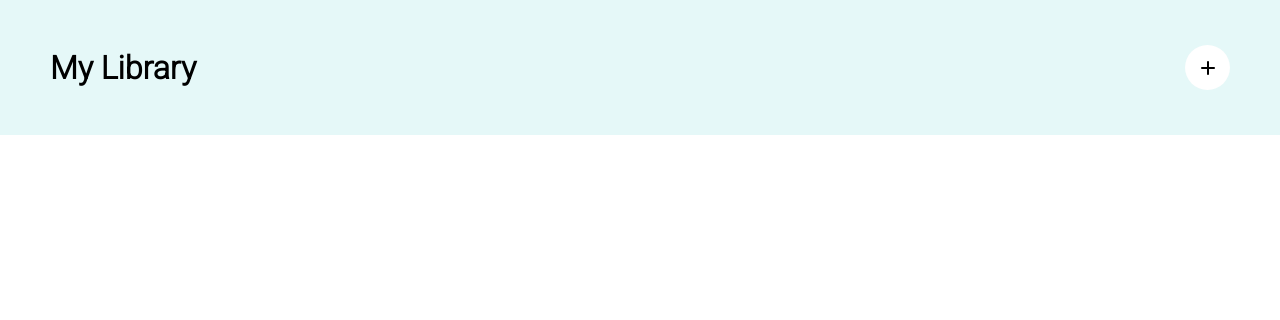
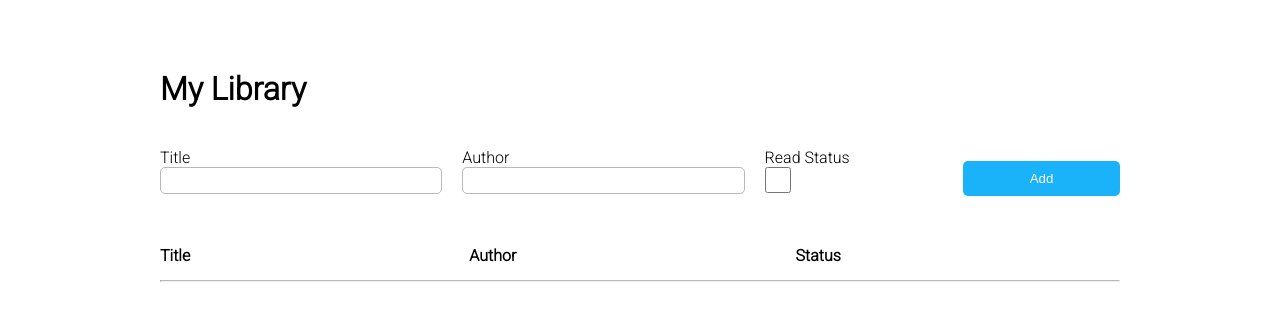
Before and after one commit to CarlosCapili/Web-Projects, a plain HTML site: page LibraryApp/index.html in a window 1280 px wide. Drawn offline with Linux system fonts and the light colour scheme.

Commit message:
Finished general layout

```diff
--- a/LibraryApp/index.html
+++ b/LibraryApp/index.html
@@ -9,14 +9,39 @@
 </head>
 <body>
     <div class="container">
-        <div class="header-container">
-            <h1>My Library</h1>
-            <div id="add"></div>
+        <h1>My Library</h1>
+        <div class="input-container">
+            <form class="add-container">
+                <div class="book-input">
+                    <label for="title">Title</label><br>
+                    <input type="text" id="title" required>
+                </div>
+
+                <div class="book-input">
+                    <label for="author">Author</label><br>
+                    <input type="text" id="author" required>
+                </div>
+
+                <div class="book-input">
+                    <label for="read-status">Read Status</label><br>
+                    <input type="checkbox" id="read-status">
+
+                </div>
+                <div class="book-input" id="submit">
+                    <button id="add">Add</button>
+                </div>
+            </form>
         </div>
 
-        <div class="book-container">
+        <div class="library-container">
+            <div class="book-container">
+                <h4 class="field">Title</h4>
+                <h4 class="field">Author</h4>
+                <h4 class="field">Status</h4>
+            </div>
+            <hr>
+        </div>
 
-        </div>
     </div>
 
 
--- a/LibraryApp/script.js
+++ b/LibraryApp/script.js
@@ -1,4 +1,8 @@
 let myLibrary = [];
+
+const addClicked = document.querySelector("#add");
+
+addClicked.addEventListener('click', addBookToLibrary);
 
 function Book() {
   // the constructor...
--- a/LibraryApp/style.css
+++ b/LibraryApp/style.css
@@ -6,25 +6,91 @@
 
 body {
     font-family: 'Roboto', sans-serif;
+    background-color: rgb(255, 255, 255);
+}
+
+h1 {
+    margin-top: 50px;
+    margin-bottom: 40px;
+}
+
+hr {
+    border-top: 1px solid rgb(185, 185, 185);
+    margin: 15px auto;
 }
 
 .container {
+    max-width: 1000px;
+    width: 100%;
+    margin-right: auto;
+    margin-left: auto;
+    padding: 20px;
 }
 
-.header-container {
+/* Input field styles */
+input[type='checkbox'] {
+    width: 26px;
+    height: 26px;
+    padding: 5px;
+    border: 1px solid rgb(185, 185, 185);
+}
+
+input[type='text'] {
+    width: 100%;
+    padding: 5px;
+    border: 1px solid rgb(185, 185, 185)
+}
+
+#title {
+    border-radius: 5px;
+}
+
+#author {
+    border-radius: 5px;
+}
+
+input:focus, textarea:focus, select:focus{
+    outline: none;
+}
+
+.add-container {
     display: flex;
+    flex-direction: row;
     align-items: center;
-    background-color: #e5f8f8;
-    padding: 45px 50px;
+    justify-content: center;
+}
+
+.book-input {
+    flex-grow: 1;
+    margin-right: 20px;
+    height: 48px;
+}
+
+#submit {
+    margin-right: 0;
 }
 
 #add {
-    background: url("round_add_black_24dp.png");
-    background-color: #ffffff;
-    background-position: center;
-    background-repeat: no-repeat;
-    width: 45px;
-    height: 45px;
-    border-radius: 40px;
-    margin-left: auto;
+    position: relative;
+    top: 13px;
+    border: none;
+    background-color: rgb(26, 178, 248);
+    color: #ffffff;
+    padding: 10px 20px;
+    width: 100%;
+    border-radius: 5px;
 }
+
+#add:hover {
+    background-color: rgb(97, 205, 255);
+}
+
+/* Book container styles */
+.book-container {
+    display: flex;
+    margin-top: 50px;
+}
+
+.field {
+    flex-grow: 1;
+}
```
